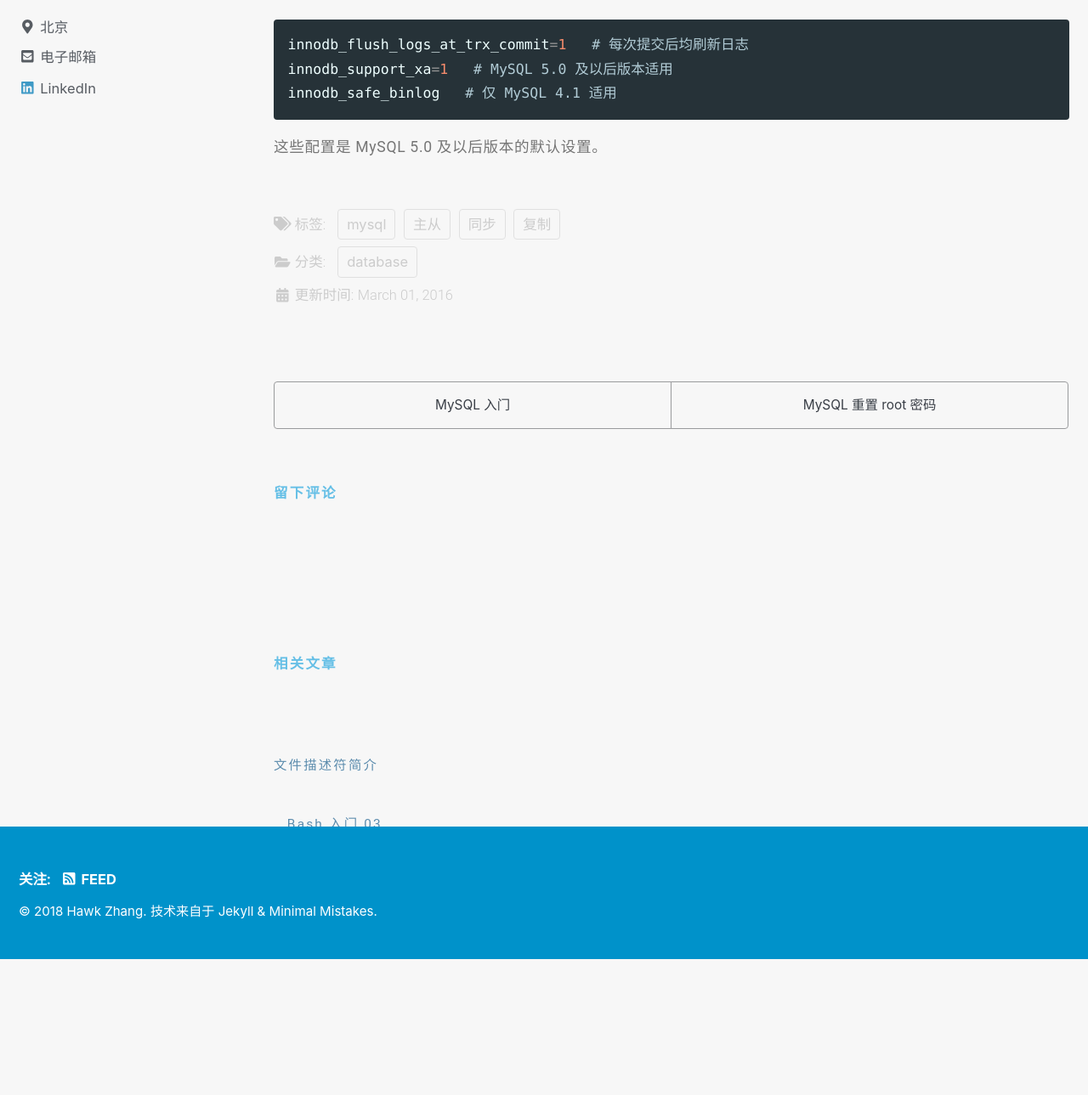
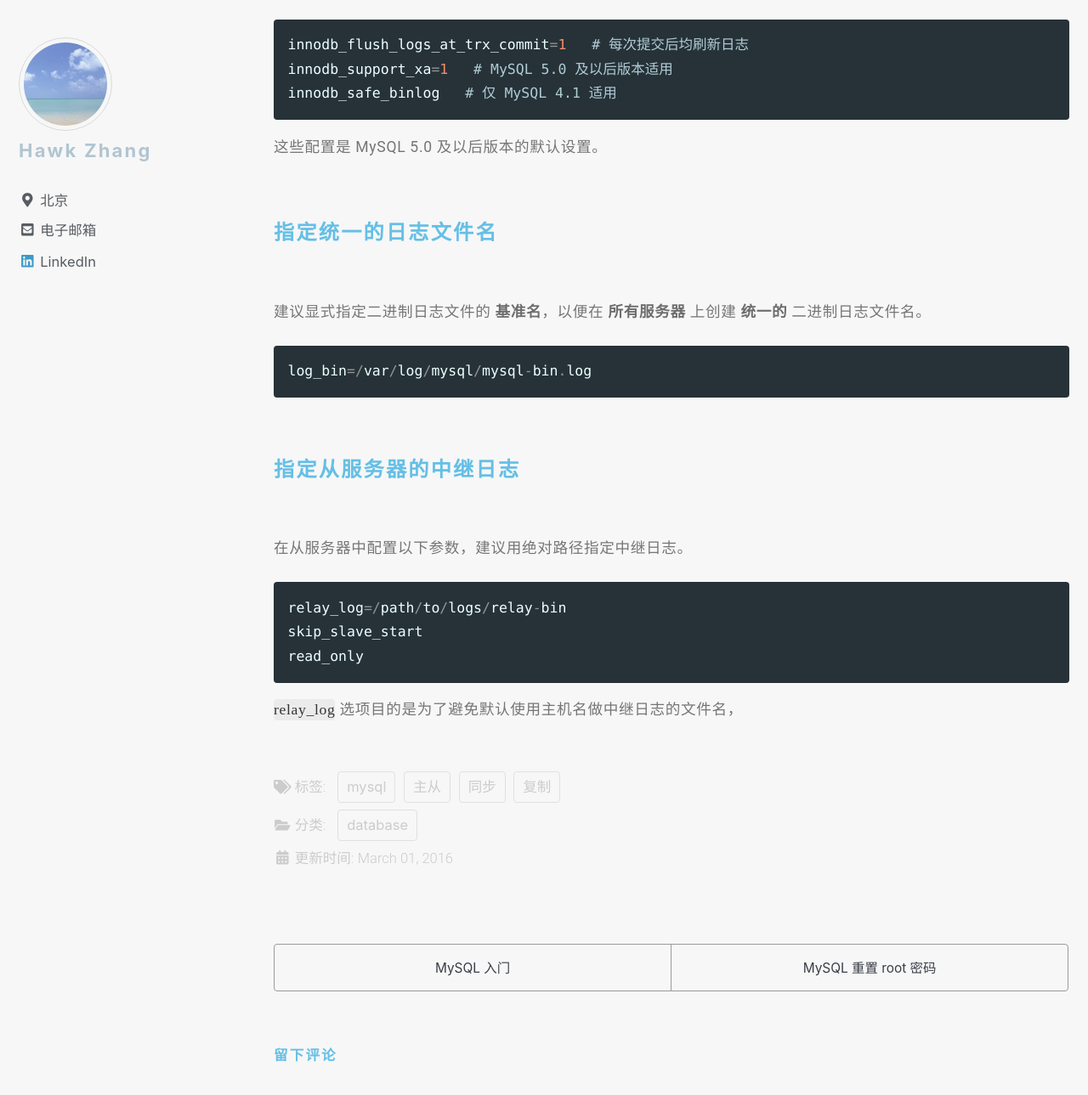
Before and after one commit to narru888/linotes_note, a Jekyll site: the page built from _posts/mysql/2016-03-01-master.slave.md, in a window 1280 px wide and 1400 px high, scrolled down 15709 px. Shown: the top 1289 px of the window at 85% size. Built offline with Jekyll 4.4.1, drawn with Linux system fonts in a browser that asks for light colours; nearby versions of some CDN libraries; a script that is not in the unit is left out; comment, search, counter and statistics services are not loaded; before the commit the page ends 16853 px from its top, so only the background shows below that.

Commit message:
update on 2018-08-10 22:20:01 CST

````diff
--- a/_posts/mysql/2016-03-01-master.slave.md
+++ b/_posts/mysql/2016-03-01-master.slave.md
@@ -462,7 +462,7 @@
 ### 推荐的复制配置
 
 
-#### 强制同步
+#### 强制同步日志到磁盘
 
 在 **主服务器** 上，关于二进制日志最重要的设置是 `sync_binlog`：
 
@@ -486,3 +486,24 @@
 ```
 
 这些配置是 MySQL 5.0 及以后版本的默认设置。
+
+
+#### 指定统一的日志文件名
+
+建议显式指定二进制日志文件的 **基准名**，以便在 **所有服务器** 上创建 **统一的** 二进制日志文件名。
+
+```conf
+log_bin=/var/log/mysql/mysql-bin.log
+```
+
+#### 指定从服务器的中继日志
+
+在从服务器中配置以下参数，建议用绝对路径指定中继日志。
+
+```conf
+relay_log=/path/to/logs/relay-bin
+skip_slave_start
+read_only
+```
+
+`relay_log` 选项目的是为了避免默认使用主机名做中继日志的文件名，
````
